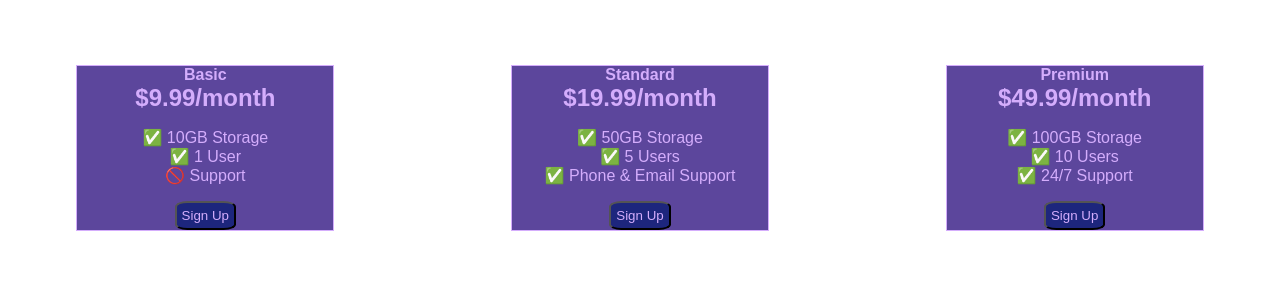
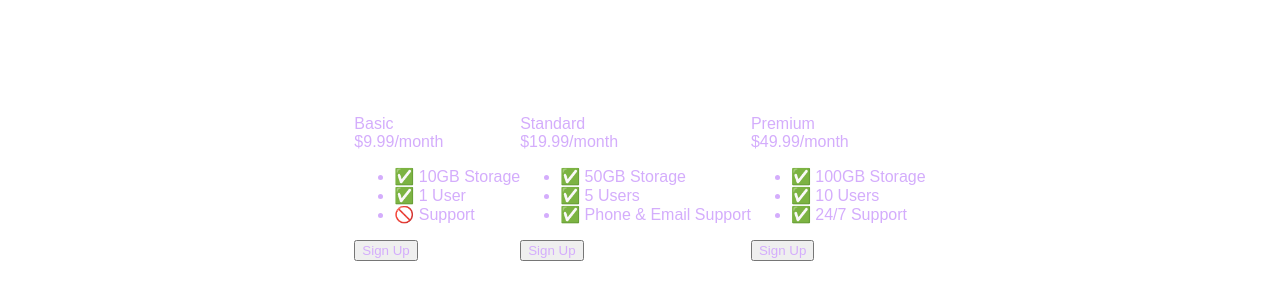
Before and after one commit to qly6/WebBootcamp, a plain HTML site: page 9.4 Flexbox Pricing Table Project/index.html in a window 1280 px wide. Shown: the part 220-520 px from the top of the page. Drawn offline with Linux system fonts and the light colour scheme; a web font is replaced by a local one.

Commit message:
fix center flexbox

```diff
--- a/9.4 Flexbox Pricing Table Project/style.css
+++ b/9.4 Flexbox Pricing Table Project/style.css
@@ -8,41 +8,9 @@ body {
 
 .pricing-container {
     display: flex;
-    gap: 5vh;
-    justify-content: space-around;
-    /* align-items: center;  */
-    text-align: center;
+    justify-content: center;
     align-items: center;
-    position: relative;
-    top: 30vh;
-    height: 30vh;
-}
-
-.pricing-plan {
-    /* flex-basis: 30vw; */
-    width: 20vw;
-    border: 1px solid;
-    background-color: #5C469C;
-}
-
-.plan-features {
-    list-style-type: none;
-    padding: 0;
-}
-
-.plan-price {
-    font-size: x-large;
-    font-weight: bold;
-}
-
-.plan-title {
-    font-weight: bold;
-}
-
-.plan-button {
-    background-color: #1D267D;
-    border-radius: 20%;
-    padding: 5px;
+    height: 100vh;
 }
 
 /* Hint: What can you do with a media query and flexbox? */
```
